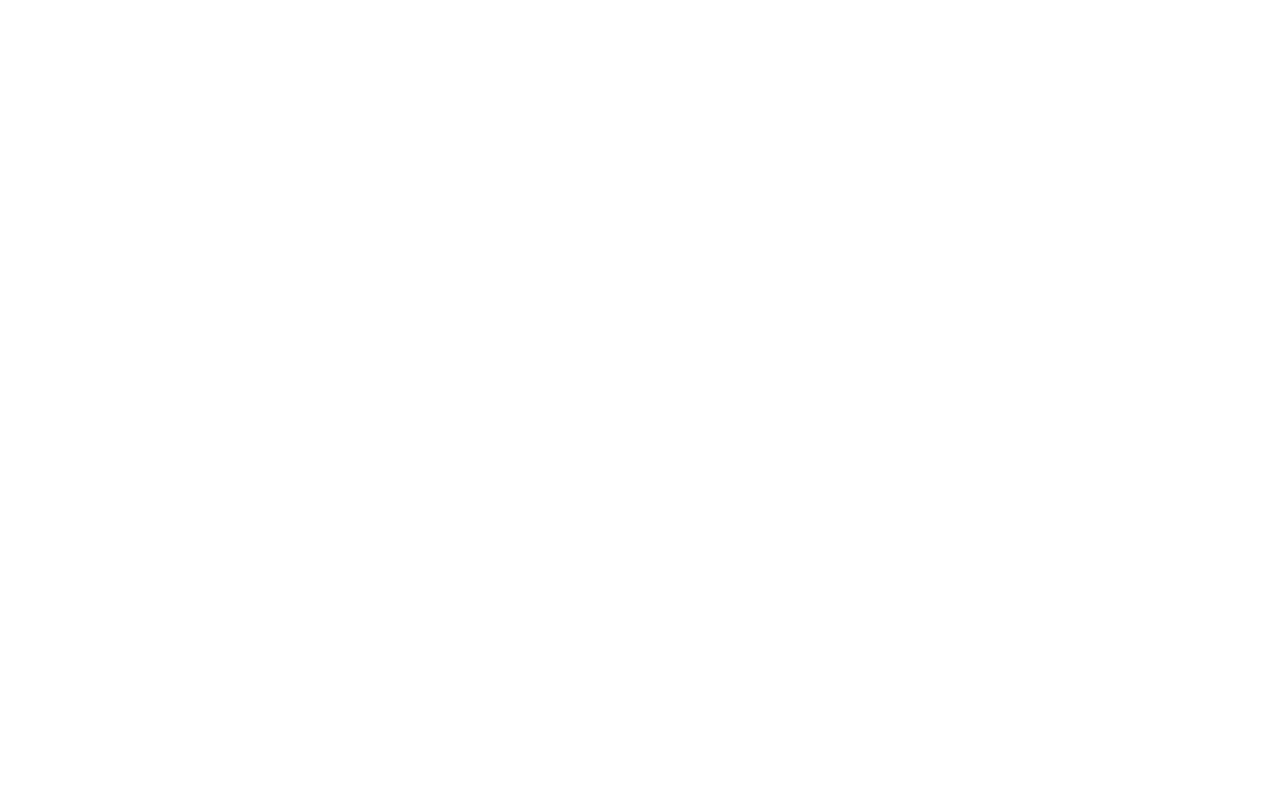
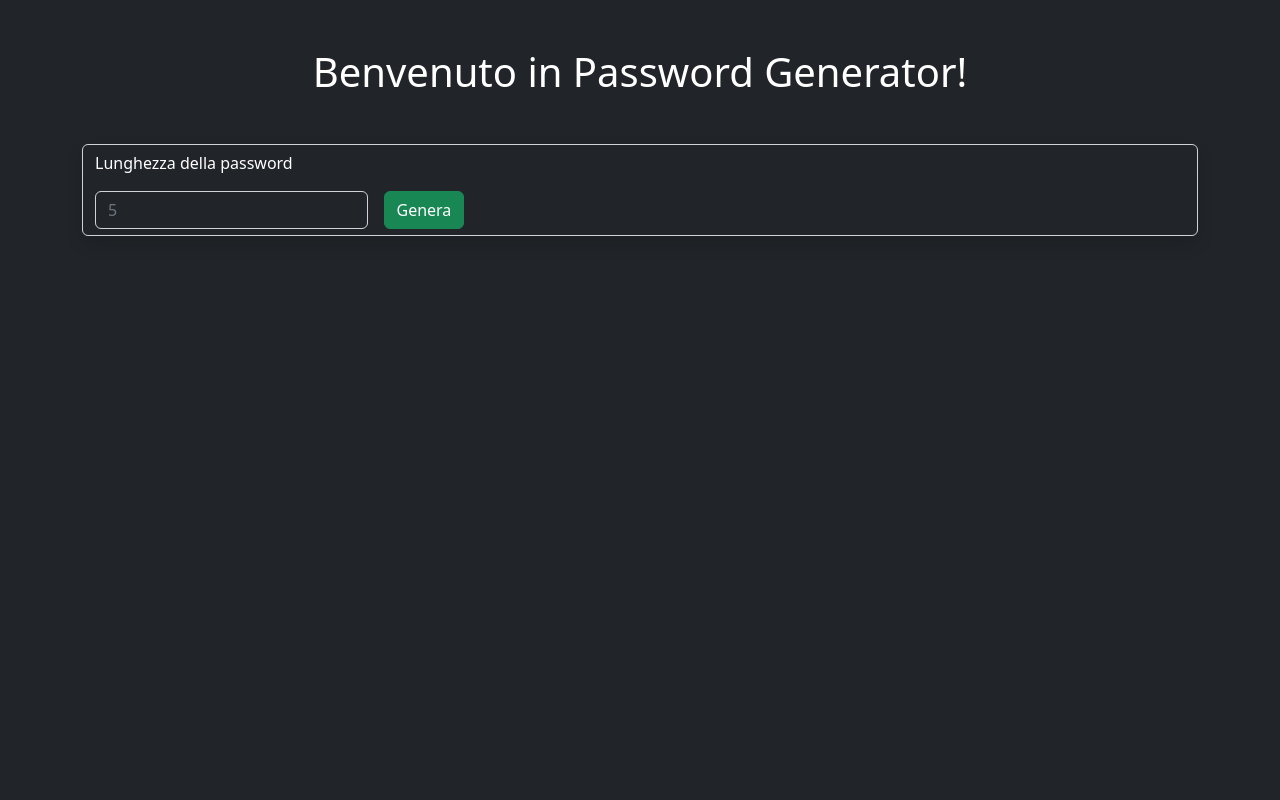
Before and after one commit to pierdomenicoguarnieri/php-strong-password-generator, a PHP site: page / in a window 1280 px wide. Before the commit the page is empty. Run offline with PHP 8.4, Linux system fonts and the light colour scheme.

Commit message:
add: basic form markup

```diff
--- a/index.php
+++ b/index.php
@@ -8,6 +8,17 @@
     <title>Strong Password Generator</title>
   </head>
   <body>
-
+    <div class="pg-main-wrapper vh-100 w-100 bg-dark py-5 text-center">
+      <h1 class="text-white">Benvenuto in Password Generator!</h1>
+      <div class="container mt-5">
+        <form action="./index.php" method="GET" class="form-control d-flex flex-column bg-transparent shadow">
+          <label for="passLen" class="text-white text-start">Lunghezza della password</label>
+          <div class="pg-input-container d-flex mt-3">
+            <input type="number" class="form-control w-25 me-3 bg-transparent text-white" min="5" max="20" name="passLen" id="passLen" placeholder="5">
+            <button type="button" class="btn btn-success">Genera</button>
+          </div>
+        </form>
+      </div>
+    </div>
   </body>
 </html>
```
